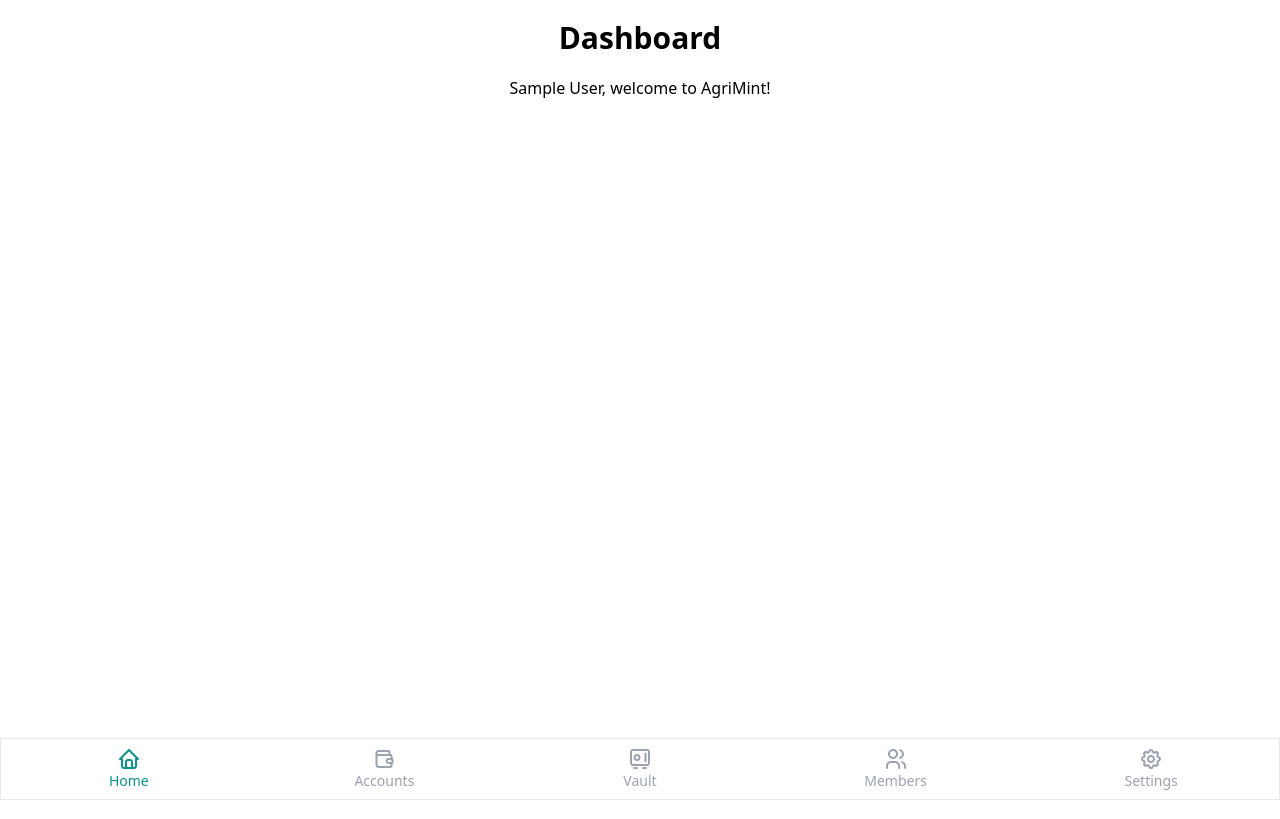
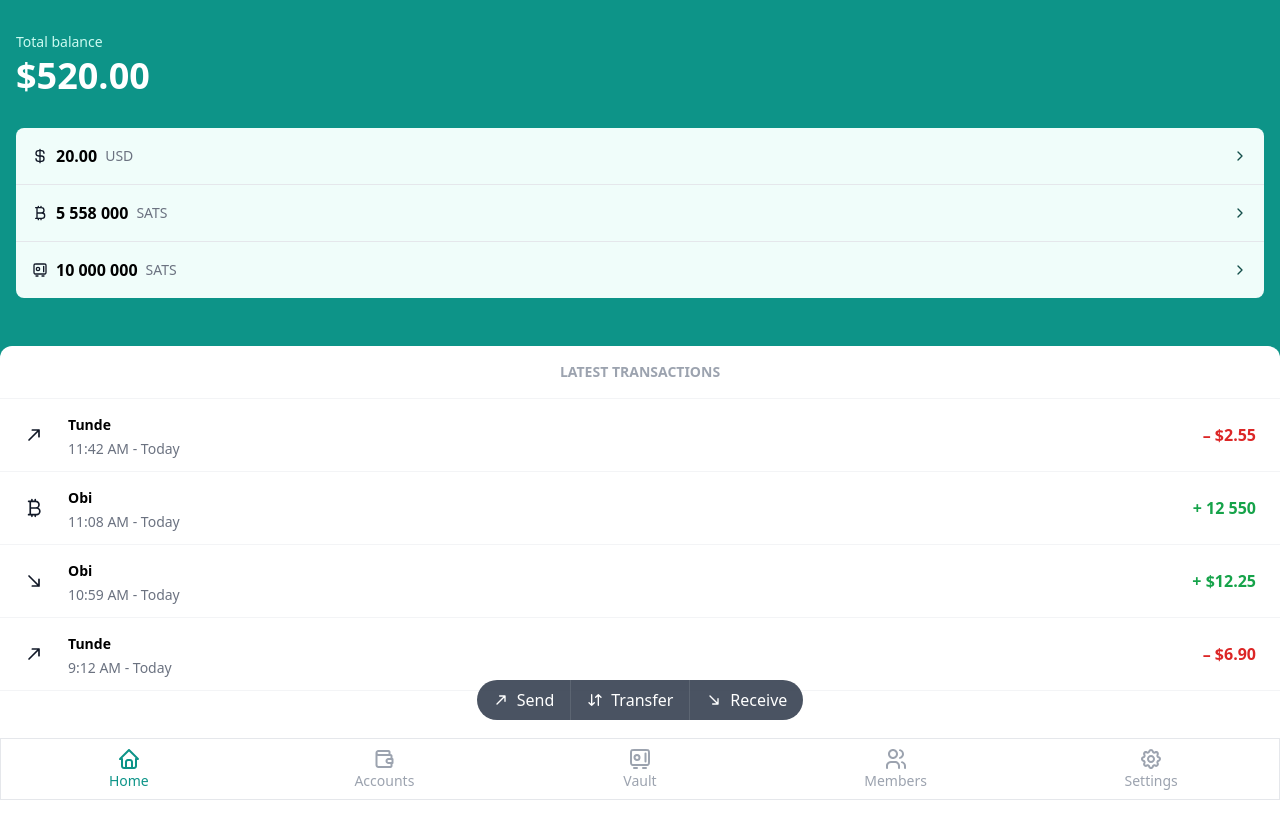
Before and after one commit to agrimint/agrimint-web-app, a Next.js app: page /dashboard in a window 1280 px wide. Built offline with nearby package versions, Linux system fonts and the light colour scheme; no server answers; sample sign-in values are in the browser's storage.

Commit message:
Mock dashboard

```diff
--- a/components/Layout/Layout.js
+++ b/components/Layout/Layout.js
@@ -1,6 +1,6 @@
-const Layout = ({ children }) => {
+const Layout = ({ padding = false, children }) => {
   return (
-    <main className="lg:w-1/2 lg:mx-auto xl:w-1/3 flex flex-col h-screen px-5">
+    <main className={`flex flex-col h-screen ${padding && `xl:w-1/3 lg:w-1/2 lg:mx-auto px-5`}`}>
       {children}
     </main>
   );
--- a/pages/_app.js
+++ b/pages/_app.js
@@ -24,11 +24,11 @@
         <PersistGate loading={null} persistor={persistor}>
           <SessionProvider session={session}>
             <PageHead />
-            <Layout>
-              {router.pathname.startsWith('/onboarding') && <OnboardingHeader />}
+            <Layout padding={router.pathname !== "/dashboard"}>
+              {router.pathname.startsWith("/onboarding") && <OnboardingHeader />}
               <Component {...pageProps} />
             </Layout>
-            {router.pathname.startsWith('/dashboard') && <BottomNavigation activeTab={router.pathname.split("/").pop()} />}
+            {router.pathname.startsWith("/dashboard") && <BottomNavigation activeTab={router.pathname.split("/").pop()} />}
           </SessionProvider>
         </PersistGate>
       </Provider>
--- a/pages/dashboard/index.js
+++ b/pages/dashboard/index.js
@@ -38,10 +38,116 @@
 
   return (
     <>
-      {/* <Confetti recycle={false} /> */}
       {(status === "loading") && <Loader />}
-      <h1 className="text-3xl text-center font-bold py-5">Dashboard</h1>
-      <p className="text-center pb-5">{userName}, welcome to AgriMint!</p>
+      <div class="w-full bg-teal-600">
+        <div class="px-4 py-8">
+          <h2 class="mb-1 text-sm font-light text-teal-100">Total balance</h2>
+          <p class="mb-8 text-4xl font-bold text-white">$520.00</p>
+          <div class="mb-4 flex flex-col rounded-lg bg-teal-50">
+            <div class="flex border-b p-4">
+              <svg class="my-auto" width="16" height="16" viewBox="0 0 16 16" fill="none" xmlns="http://www.w3.org/2000/svg">
+                <path d="M4 10.6663C4 12.1391 5.19391 13.333 6.66667 13.333H9.33333C10.8061 13.333 12 12.1391 12 10.6663C12 9.19358 10.8061 7.99967 9.33333 7.99967H6.66667C5.19391 7.99967 4 6.80577 4 5.33301C4 3.86025 5.19391 2.66634 6.66667 2.66634H9.33333C10.8061 2.66634 12 3.86025 12 5.33301M8 1.33301V14.6663" stroke="#111827" stroke-width="1.33333" stroke-linecap="round" stroke-linejoin="round" />
+              </svg>
+              <p class="my-auto ml-2 font-bold">20.00</p>
+              <p class="my-auto ml-2 text-sm text-gray-500">USD</p>
+              <svg class="my-auto ml-auto" width="16" height="16" viewBox="0 0 16 16" fill="none" xmlns="http://www.w3.org/2000/svg">
+                <path d="M6 12L10 8L6 4" stroke="#134E4A" stroke-width="1.33333" stroke-linecap="round" stroke-linejoin="round" />
+              </svg>
+            </div>
+            <div class="flex border-b p-4">
+              <svg class="my-auto" width="16" height="16" viewBox="0 0 16 16" fill="none" xmlns="http://www.w3.org/2000/svg">
+                <path d="M6.33268 1.33301V2.66634M6.33268 13.333V14.6663M8.99935 1.33301V2.66634M8.99935 13.333V14.6663M4.99935 2.66634H9.33268C10.8054 2.66634 11.9993 3.86025 11.9993 5.33301C11.9993 6.80577 10.8054 7.99967 9.33268 7.99967H4.99935H9.99935C11.4721 7.99967 12.666 9.19358 12.666 10.6663C12.666 12.1391 11.4721 13.333 9.99935 13.333H4.99935M4.99935 2.66634H3.66602M4.99935 2.66634V13.333M4.99935 13.333H3.66602" stroke="#111827" stroke-width="1.33333" stroke-linecap="round" stroke-linejoin="round" />
+              </svg>
+              <p class="my-auto ml-2 font-bold">5 558 000</p>
+              <p class="my-auto ml-2 text-sm text-gray-500">SATS</p>
+              <svg class="my-auto ml-auto" width="16" height="16" viewBox="0 0 16 16" fill="none" xmlns="http://www.w3.org/2000/svg">
+                <path d="M6 12L10 8L6 4" stroke="#134E4A" stroke-width="1.33333" stroke-linecap="round" stroke-linejoin="round" />
+              </svg>
+            </div>
+            <div class="flex p-4">
+              <svg class="my-auto" width="16" height="16" viewBox="0 0 16 16" fill="none" xmlns="http://www.w3.org/2000/svg">
+                <path d="M4 14H6M10 14H12M11.6667 4.33333V9.66667M2 4.13333L2 9.86667C2 10.6134 2 10.9868 2.14532 11.272C2.27316 11.5229 2.47713 11.7268 2.72801 11.8547C3.01323 12 3.3866 12 4.13333 12L11.8667 12C12.6134 12 12.9868 12 13.272 11.8547C13.5229 11.7268 13.7268 11.5229 13.8547 11.272C14 10.9868 14 10.6134 14 9.86667V4.13333C14 3.3866 14 3.01323 13.8547 2.72801C13.7268 2.47713 13.5229 2.27316 13.272 2.14533C12.9868 2 12.6134 2 11.8667 2L4.13333 2C3.3866 2 3.01323 2 2.72801 2.14532C2.47713 2.27316 2.27316 2.47713 2.14532 2.72801C2 3.01323 2 3.3866 2 4.13333ZM7.66667 7C7.66667 7.92047 6.92047 8.66667 6 8.66667C5.07953 8.66667 4.33333 7.92047 4.33333 7C4.33333 6.07953 5.07953 5.33333 6 5.33333C6.92047 5.33333 7.66667 6.07953 7.66667 7Z" stroke="#111827" stroke-width="1.33333" stroke-linecap="round" stroke-linejoin="round" />
+              </svg>
+              <p class="my-auto ml-2 font-bold">10 000 000</p>
+              <p class="my-auto ml-2 text-sm text-gray-500">SATS</p>
+              <svg class="my-auto ml-auto" width="16" height="16" viewBox="0 0 16 16" fill="none" xmlns="http://www.w3.org/2000/svg">
+                <path d="M6 12L10 8L6 4" stroke="#134E4A" stroke-width="1.33333" stroke-linecap="round" stroke-linejoin="round" />
+              </svg>
+            </div>
+          </div>
+        </div>
+        <div class="rounded-tl-xl rounded-tr-xl bg-white">
+          <h2 class="w-full border-b border-gray-100 p-4 text-center text-sm font-bold uppercase text-gray-400">Latest transactions</h2>
+          <div class="flex flex-col pb-32">
+            <div class="flex w-full border-b border-gray-100 px-6 py-3">
+              <svg class="my-auto stroke-gray-900" width="20" height="20" viewBox="0 0 20 20" fill="none" xmlns="http://www.w3.org/2000/svg">
+                <path d="M5 15L15 5M15 5H8.33333M15 5V11.6667" stroke-width="1.68595" stroke-linecap="round" stroke-linejoin="round" />
+              </svg>
+              <div class="ml-6 flex-1">
+                <p class="py-1 text-sm font-bold">Tunde</p>
+                <p class="text-sm text-gray-500">11:42 AM - Today</p>
+              </div>
+              <p class="my-auto mr-auto font-bold text-red-600">– $2.55</p>
+            </div>
+            <div class="flex w-full border-b border-gray-100 px-6 py-3">
+              <svg class="my-auto stroke-gray-900" width="20" height="20" viewBox="0 0 20 20" fill="none" xmlns="http://www.w3.org/2000/svg">
+                <path d="M7.91732 1.66699V3.33366M7.91732 16.667V18.3337M11.2507 1.66699V3.33366M11.2507 16.667V18.3337M6.25065 3.33366H11.6673C13.5083 3.33366 15.0007 4.82604 15.0007 6.66699C15.0007 8.50794 13.5083 10.0003 11.6673 10.0003H6.25065H12.5007C14.3416 10.0003 15.834 11.4927 15.834 13.3337C15.834 15.1746 14.3416 16.667 12.5007 16.667H6.25065M6.25065 3.33366H4.58398M6.25065 3.33366V16.667M6.25065 16.667H4.58398" stroke-width="1.66667" stroke-linecap="round" stroke-linejoin="round" />
+              </svg>
+              <div class="ml-6 flex-1">
+                <p class="py-1 text-sm font-bold">Obi</p>
+                <p class="text-sm text-gray-500">11:08 AM - Today</p>
+              </div>
+              <p class="my-auto mr-auto font-bold text-green-600">+ 12 550</p>
+            </div>
+            <div class="flex w-full border-b border-gray-100 px-6 py-3">
+              <svg class="my-auto stroke-gray-900" width="20" height="20" viewBox="0 0 20 20" fill="none" xmlns="http://www.w3.org/2000/svg">
+                <path d="M5 5L15 15M15 15V8.33333M15 15H8.33333" stroke="#111827" stroke-width="1.68595" stroke-linecap="round" stroke-linejoin="round" />
+              </svg>
+              <div class="ml-6 flex-1">
+                <p class="py-1 text-sm font-bold">Obi</p>
+                <p class="text-sm text-gray-500">10:59 AM - Today</p>
+              </div>
+              <p class="my-auto mr-auto font-bold text-green-600">+ $12.25</p>
+            </div>
+            <div class="flex w-full border-b border-gray-100 px-6 py-3">
+              <svg class="my-auto stroke-gray-900" width="20" height="20" viewBox="0 0 20 20" fill="none" xmlns="http://www.w3.org/2000/svg">
+                <path d="M5 15L15 5M15 5H8.33333M15 5V11.6667" stroke-width="1.68595" stroke-linecap="round" stroke-linejoin="round" />
+              </svg>
+              <div class="ml-6 flex-1">
+                <p class="py-1 text-sm font-bold">Tunde</p>
+                <p class="text-sm text-gray-500">9:12 AM - Today</p>
+              </div>
+              <p class="my-auto mr-auto font-bold text-red-600">– $6.90</p>
+            </div>
+          </div>
+        </div>
+      </div>
+      <div class="flex-rows fixed bottom-20 flex w-full">
+        <div class="flex-1"></div>
+        <div class="rounded-full bg-gray-700 text-white opacity-90">
+          <div class="flex flex-row">
+            <div class="whitespace-no-wrap flex flex-grow flex-row items-center justify-center border-r border-gray-600 px-4 py-2">
+              <svg class="my-auto" width="16" height="16" viewBox="0 0 16 16" fill="none" xmlns="http://www.w3.org/2000/svg">
+                <path d="M4 12L12 4M12 4H6.66667M12 4V9.33333" stroke="white" stroke-width="1.34876" stroke-linecap="round" stroke-linejoin="round" />
+              </svg>
+              <p class="my-auto ml-2">Send</p>
+            </div>
+            <div class="whitespace-no-wrap flex flex-grow flex-row items-center justify-center border-r border-gray-600 px-4 py-2">
+              <svg class="my-auto" width="16" height="16" viewBox="0 0 16 16" fill="none" xmlns="http://www.w3.org/2000/svg">
+                <path d="M4.66667 2.66699V13.3337M4.66667 13.3337L2 10.667M4.66667 13.3337L7.33333 10.667M11.3333 13.3337V2.66699M11.3333 2.66699L8.66667 5.33366M11.3333 2.66699L14 5.33366" stroke="white" stroke-width="1.34876" stroke-linecap="round" stroke-linejoin="round" />
+              </svg>
+              <p class="my-auto ml-2">Transfer</p>
+            </div>
+            <div class="whitespace-no-wrap flex flex-grow flex-row items-center justify-center px-4 py-2">
+              <svg class="my-auto" width="16" height="16" viewBox="0 0 16 16" fill="none" xmlns="http://www.w3.org/2000/svg">
+                <path d="M4 4L12 12M12 12V6.66667M12 12H6.66667" stroke="white" stroke-width="1.34876" stroke-linecap="round" stroke-linejoin="round" />
+              </svg>
+              <p class="my-auto ml-2">Receive</p>
+            </div>
+          </div>
+        </div>
+        <div class="flex-1"></div>
+      </div>
     </>
   );
 }
```
